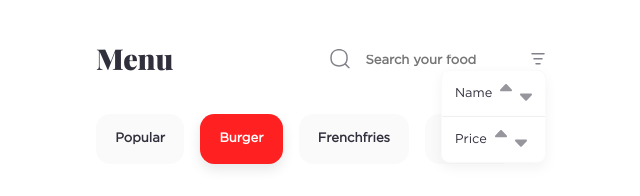
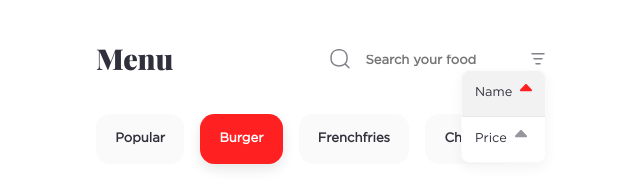
Before and after one commit to kore4lyf/theodinproject, a plain HTML site: page food-delivery/restaurant.html in a window 1280 px wide. Shown: the part 360-556 px from the top of the page, 319-959 px from the left. Drawn offline with Linux system fonts and the light colour scheme.

Commit message:
food-delivery: Default sort option

```diff
--- a/food-delivery/assets/script/script.js
+++ b/food-delivery/assets/script/script.js
@@ -824,7 +824,7 @@ function eventLoader() {
     let inDecendingOrder = false;
 
     // bind click event to sortDOM
-    sortDOM.addEventListener("click", () => sortSearch(sortDOM, restaurantContainer, restaurantItems, inDecendingOrder = !inDecendingOrder));
+    sortDOM.addEventListener("click", () => showSortOptions(sortDOM, restaurantContainer, restaurantItems, inDecendingOrder = !inDecendingOrder));
   }
 }
 
--- a/food-delivery/assets/style/style.css
+++ b/food-delivery/assets/style/style.css
@@ -649,7 +649,8 @@ img.restaurant-profile {
 .suggestion .list-item:hover,
 .suggestion .list-item:focus,
 .sort-option:hover,
-.sort-option:focus
+.sort-option:focus,
+.sort-option.active
  {
   background: #302f3c10;
 }
@@ -744,19 +745,21 @@ img.restaurant-profile {
   border-radius: var(--rounded-1);
   color: var(--clr-dark);
   flex-direction: column;
+  font-family: var(--ff-gotham-reg);
   font-size: .8rem;
   padding-left: 0px;
   /* padding: .5rem; */
   position: absolute;
   right: 0;
   top: 1rem;
-  font-family: var(--ff-gotham-reg);
+  /* width: 95px; */
 }
 
 .sort-option {
   align-items: center;
   display: flex;
   padding: .8rem;
+  position: relative;
   gap: .5rem;
 }
 
@@ -779,8 +782,11 @@ img.restaurant-profile {
 }
 
 .sort-order {
+  fill: var(--clr-dark);
+}
+
+.sort-order svg {
   width: 12px;
-  fill: var(--clr-dark);
 }
 
 
--- a/food-delivery/restaurant.html
+++ b/food-delivery/restaurant.html
@@ -78,31 +78,36 @@
           </button>
 
           <ul class="sort-options shadow" type="none">
-            <li class="sort-option">
-              <label for="sort"> Name </label>
+            <li class="sort-option name active">
+              <span for="sort"> Name </span>
+              <div>
+
+                <span class="sort-order asc active">
+                  <svg xmlns="http://www.w3.org/2000/svg" viewBox="0 0 320 512">
+                    <path d="M27.66 224h264.7c24.6 0 36.89-29.78 19.54-47.12l-132.3-136.8c-5.406-5.406-12.47-8.107-19.53-8.107c-7.055 0-14.09 2.701-19.45 8.107L8.119 176.9C-9.229 194.2 3.055 224 27.66 224z"/>
+                  </svg>
+                </span>
+                <span class="sort-order desc">
+                  <svg class="hide" xmlns="http://www.w3.org/2000/svg" viewBox="0 0 320 512">
+                    <path d="M311.9 335.1l-132.4 136.8C174.1 477.3 167.1 480 160 480c-7.055 0-14.12-2.702-19.47-8.109l-132.4-136.8C-9.229 317.8 3.055 288 27.66 288h264.7C316.9 288 329.2 317.8 311.9 335.1z"/>
+                  </svg>
+                </span>
+              </div>
+            </li>
+            <li class="sort-option price">
+              <span for="sort"> Price </span>
+              <div>
                 <span class="sort-order">
                   <svg xmlns="http://www.w3.org/2000/svg" viewBox="0 0 320 512">
                     <path d="M27.66 224h264.7c24.6 0 36.89-29.78 19.54-47.12l-132.3-136.8c-5.406-5.406-12.47-8.107-19.53-8.107c-7.055 0-14.09 2.701-19.45 8.107L8.119 176.9C-9.229 194.2 3.055 224 27.66 224z"/>
                   </svg>
                 </span>
-              <span class="sort-order">
-                <svg xmlns="http://www.w3.org/2000/svg" viewBox="0 0 320 512">
+                <span class="sort-order hide">
+                  <svg class="hide" xmlns="http://www.w3.org/2000/svg" viewBox="0 0 320 512">
                     <path d="M311.9 335.1l-132.4 136.8C174.1 477.3 167.1 480 160 480c-7.055 0-14.12-2.702-19.47-8.109l-132.4-136.8C-9.229 317.8 3.055 288 27.66 288h264.7C316.9 288 329.2 317.8 311.9 335.1z"/>
                   </svg>
                 </span>
-            </li>
-            <li class="sort-option">
-              <label for="sort"> Price </label>
-              <span class="sort-order">
-                <svg xmlns="http://www.w3.org/2000/svg" viewBox="0 0 320 512">
-                  <path d="M27.66 224h264.7c24.6 0 36.89-29.78 19.54-47.12l-132.3-136.8c-5.406-5.406-12.47-8.107-19.53-8.107c-7.055 0-14.09 2.701-19.45 8.107L8.119 176.9C-9.229 194.2 3.055 224 27.66 224z"/>
-                </svg>
-              </span>
-              <span class="sort-order">
-                <svg xmlns="http://www.w3.org/2000/svg" viewBox="0 0 320 512">
-                  <path d="M311.9 335.1l-132.4 136.8C174.1 477.3 167.1 480 160 480c-7.055 0-14.12-2.702-19.47-8.109l-132.4-136.8C-9.229 317.8 3.055 288 27.66 288h264.7C316.9 288 329.2 317.8 311.9 335.1z"/>
-                </svg>
-              </span>
+              </div>
             </li>
           </ul>
 
```
Lines whose indentation alone changed are shown as unchanged.
